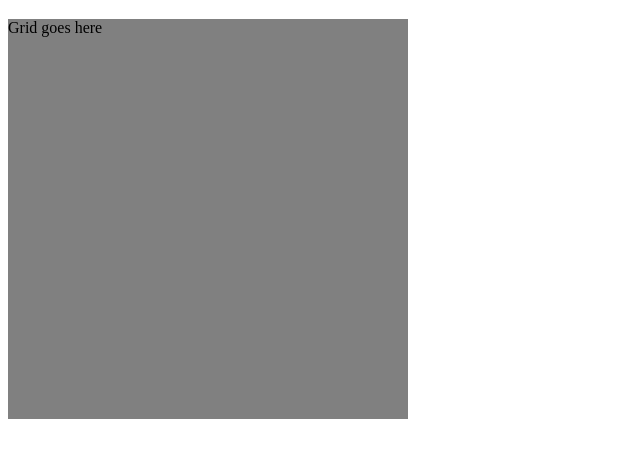
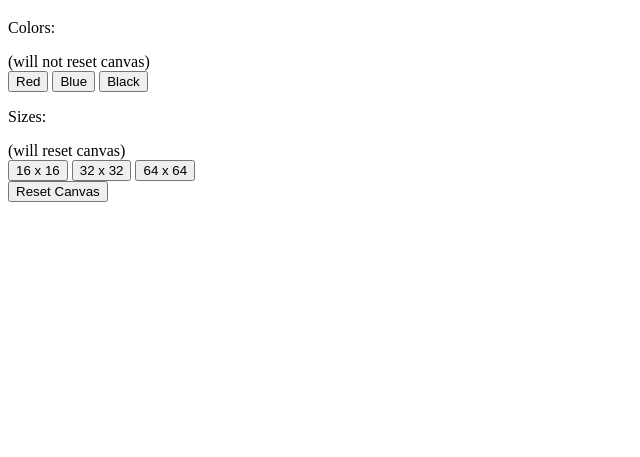
Before and after one commit to ChrisThinkful/Etch-A-Sketch, a plain HTML site: page index.html in a window 1280 px wide. Shown: the part 61-518 px from the top of the page, without its empty margins (0-640 px from the left). Drawn offline with Linux system fonts and the light colour scheme.

Commit message:
Update index.html
Added fonts and restructured.

Buttons were originally in an unordered list, but I didn't like that.

```diff
--- a/index.html
+++ b/index.html
@@ -5,14 +5,37 @@
     <meta http-equiv="X-UA-Compatible" content="IE=edge">
     <meta name="viewport" content="width=device-width, initial-scale=1.0">
     <link rel="stylesheet" href="Sketch.css">
+    <link rel="preconnect" href="https://fonts.googleapis.com">
+    <link rel="preconnect" href="https://fonts.gstatic.com" crossorigin>
+    <link href="https://fonts.googleapis.com/css2?family=Poppins:wght@600&display=swap" rel="stylesheet">
+    <link rel="preconnect" href="https://fonts.googleapis.com">
+    <link rel="preconnect" href="https://fonts.gstatic.com" crossorigin>
+    <link href="https://fonts.googleapis.com/css2?family=Press+Start+2P&display=swap" rel="stylesheet">
     <title>Document</title>
 </head>
     <body>
         <div id="game__heading">
             <h1>Etch-A-Sketch</h1>
         </div>
-    <div id="container">
-        Grid goes here
+        <div class="container">
+            <div class="menu__options">
+                <p>Colors:</p>
+                <span>(will not reset canvas)</span>
+                <div id='colors__list' class="list">
+                    <button id="colorRed__btn">Red</button>
+                    <button id="colorBlue__btn">Blue</button>
+                    <button id="colorBlack__btn">Black</button>
+                </div>
+                <p>Sizes:</p>
+                <span>(will reset canvas)</span>
+                <div id='sizes__list' class="list">
+                    <button id="size16__btn">16 x 16</button>
+                    <button id="size32__btn">32 x 32</button>
+                    <button id="size64__btn">64 x 64</button>
+                </div>
+                <button id="reset__btn">Reset Canvas</button>
+            </div>
+            <div id='grid' class='grid'></div>
         </div>
         <script src="Etch.js"></script>
     </body>
```
Lines whose indentation alone changed are shown as unchanged.
